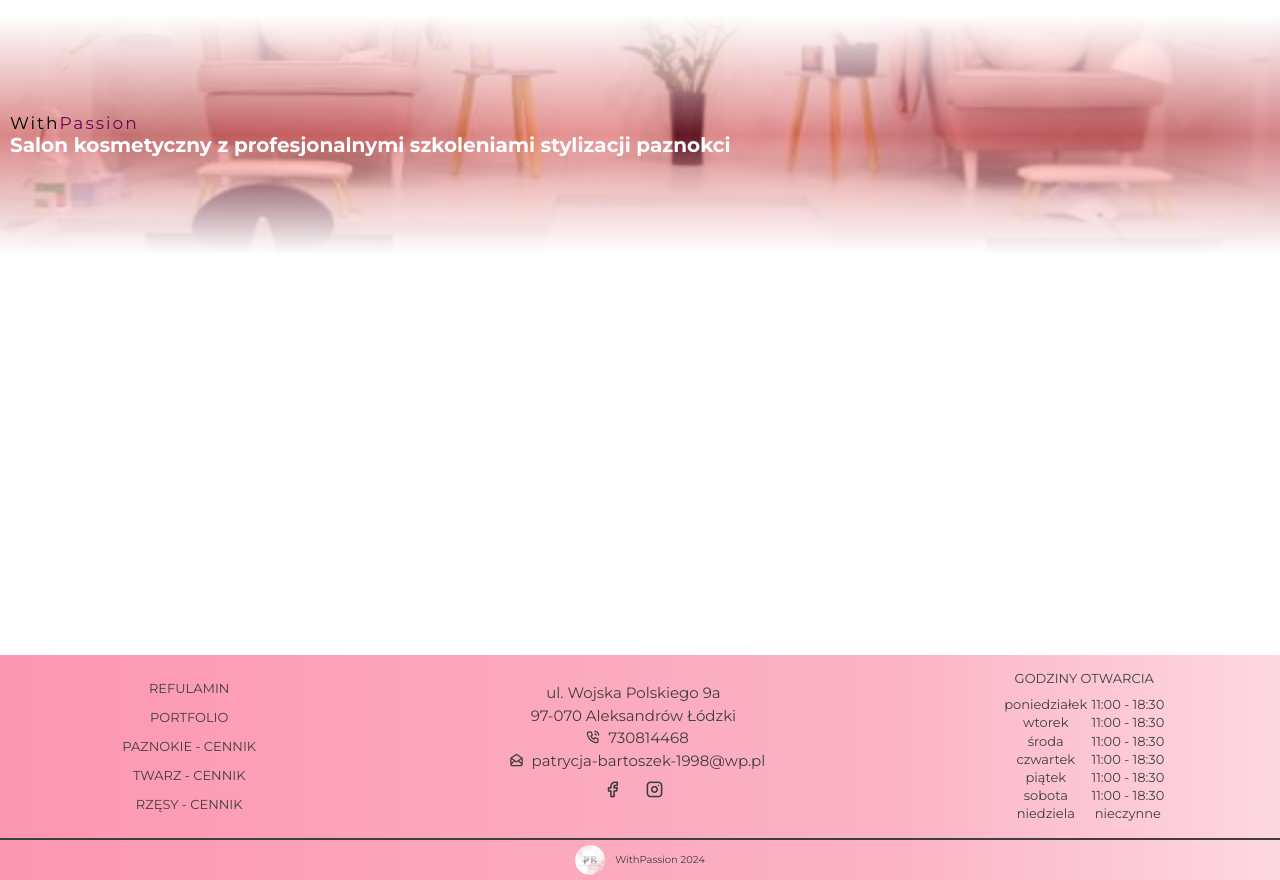
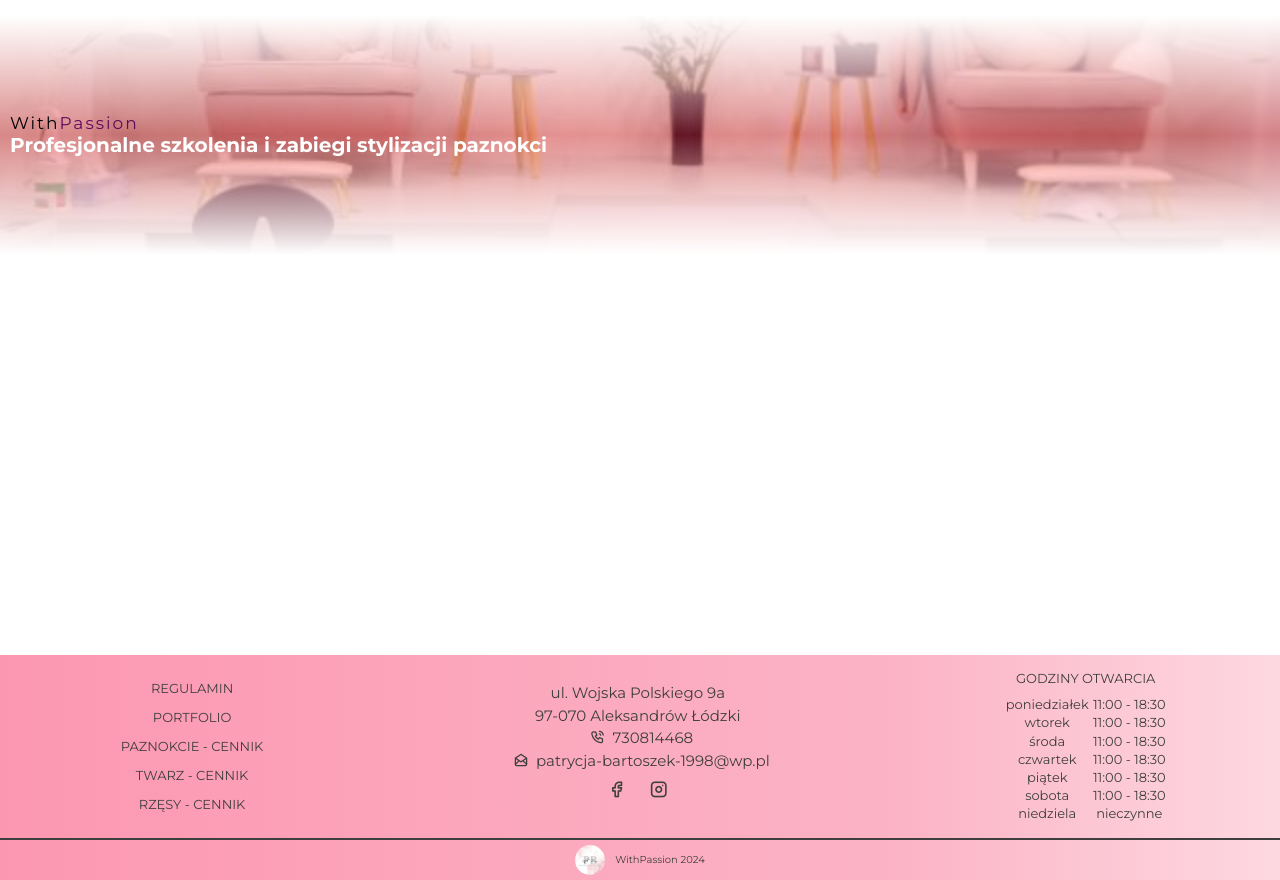
Before and after one commit to wicekknf/wicekknf.github.io, a website: page index.html in a window 1280 px wide. Shown: the part 720-1600 px from the top of the page. Drawn offline with Linux system fonts and the light colour scheme.

Commit message:
working on page

```diff
--- a/index.html
+++ b/index.html
@@ -76,9 +76,7 @@
 			<div class="img-hero2"></div>
 			<div class="text-hero2">
 				<p>With<span>Passion</span></p>
-				<h1>
-					Salon kosmetyczny z profesjonalnymi szkoleniami stylizacji paznokci
-				</h1>
+				<h1>Profesjonalne szkolenia i zabiegi stylizacji paznokci</h1>
 			</div>
 			<div class="shadow-hero2"></div>
 			<div class="gradient-hero2"></div>
@@ -87,9 +85,9 @@
 		<footer>
 	<div class="footer-top">
 		<div class="footer-links">
-			<a href="#">refulamin</a>
+			<a href="#">regulamin</a>
 			<a href="#">portfolio</a>
-			<a href="#">paznokie - cennik</a>
+			<a href="#">paznokcie - cennik</a>
 			<a href="#">twarz - cennik</a>
 			<a href="#">rzęsy - cennik</a>
 		</div>
```
Also changed, not shown: 2 other files.
